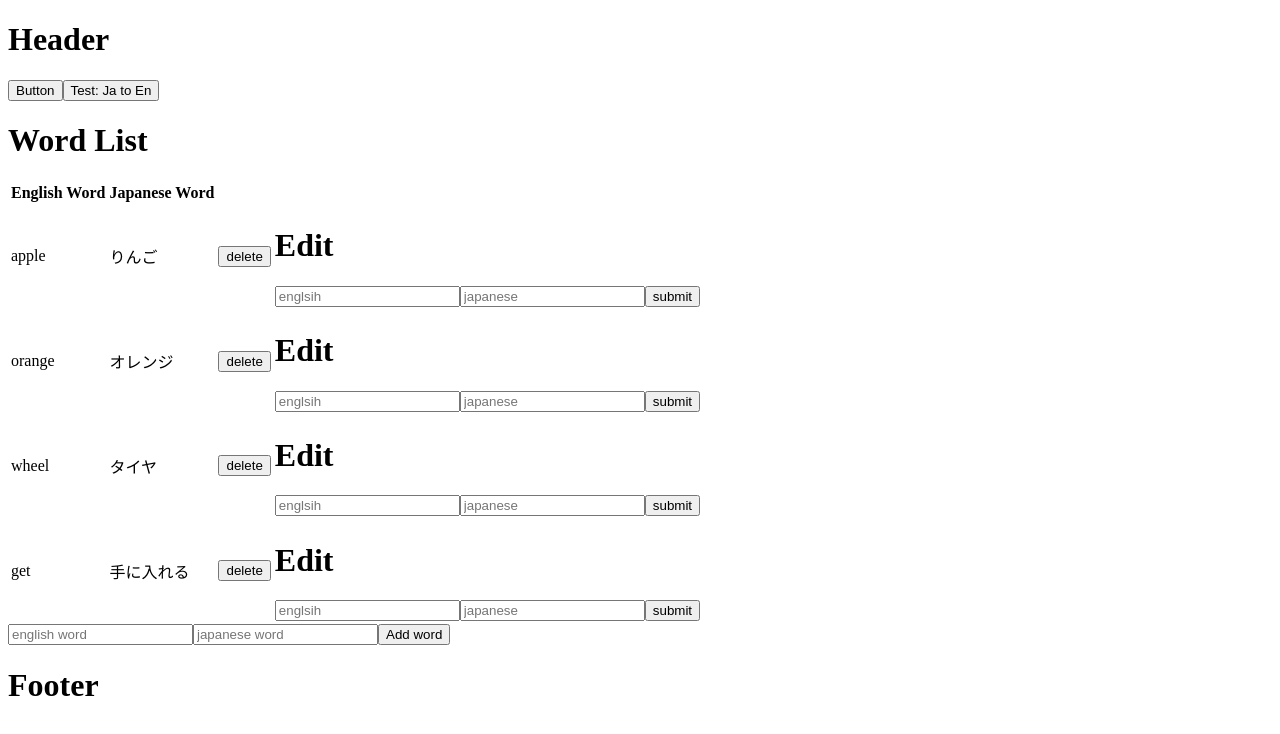
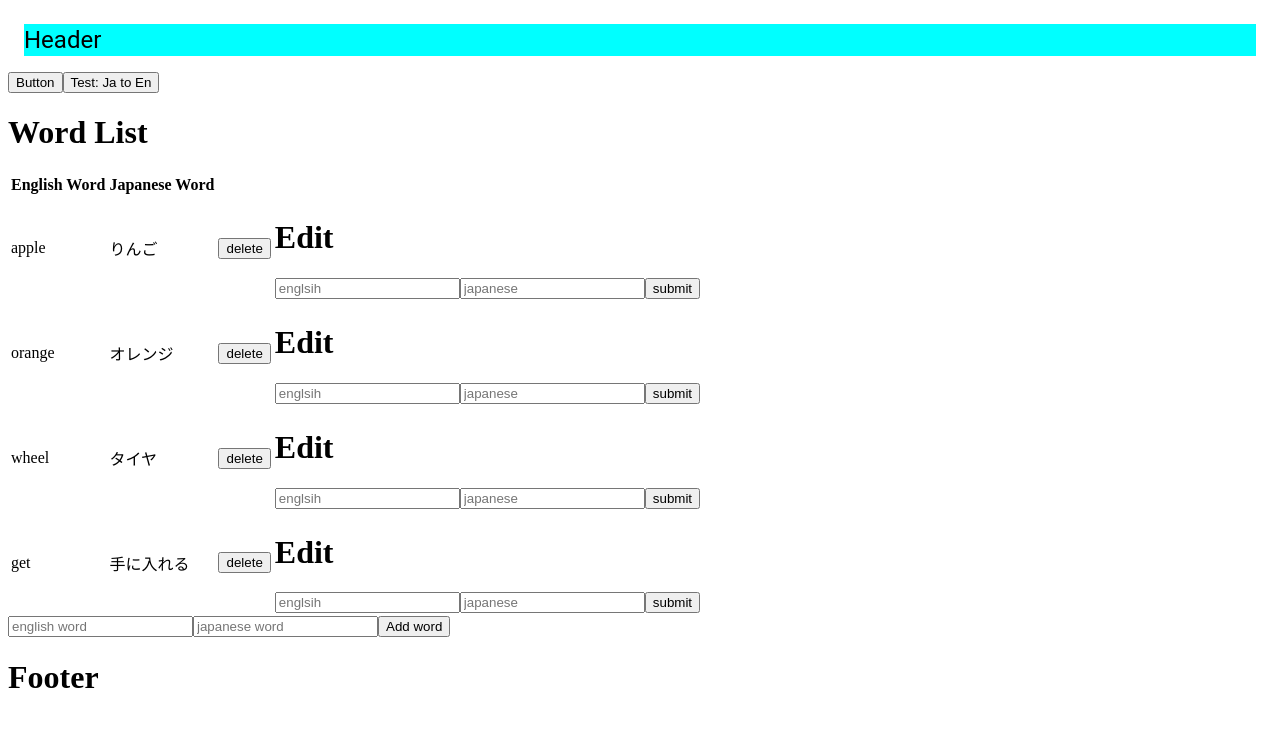
Before and after one commit to shinya-ml/english_learn, a Next.js app: page / in a window 1280 px wide. Shown: the top 734 px of the page. Built offline with nearby package versions, Linux system fonts and the light colour scheme.

Commit message:
header footerのcss作成

```diff
--- a/components/Footer.js
+++ b/components/Footer.js
@@ -1,9 +1,10 @@
 import React from 'react';
+import { TableFooter } from '@material-ui/core';
 
 export const Footer = () => {
   return (
     <div>
       <h1>Footer</h1>
     </div>
-  )
-}
+  );
+};
--- a/components/Header.js
+++ b/components/Header.js
@@ -1,9 +1,10 @@
 import React from 'react';
+import { CardHeader } from '@material-ui/core';
 
 export const Header = () => {
   return (
     <div>
-      <h1>Header</h1>
+      <CardHeader title="Header" />
     </div>
   );
 };
--- /dev/null
+++ b/css/Header.css
@@ -0,0 +1,4 @@
+.MuiCardHeader-title {
+    color: black;
+    background-color: cyan;
+}
--- a/pages/_app.js
+++ b/pages/_app.js
@@ -2,6 +2,8 @@ import React from 'react';
 import { Provider } from 'react-redux';
 import createStore from '../ducks/store';
 
+import '../css/Header.css';
+import '../css/Footer.css';
 const MyApp = ({ Component, pageProps }) => {
   return (
     <Provider store={createStore()}>
```
Also changed, not shown: css/Footer.css (added).
